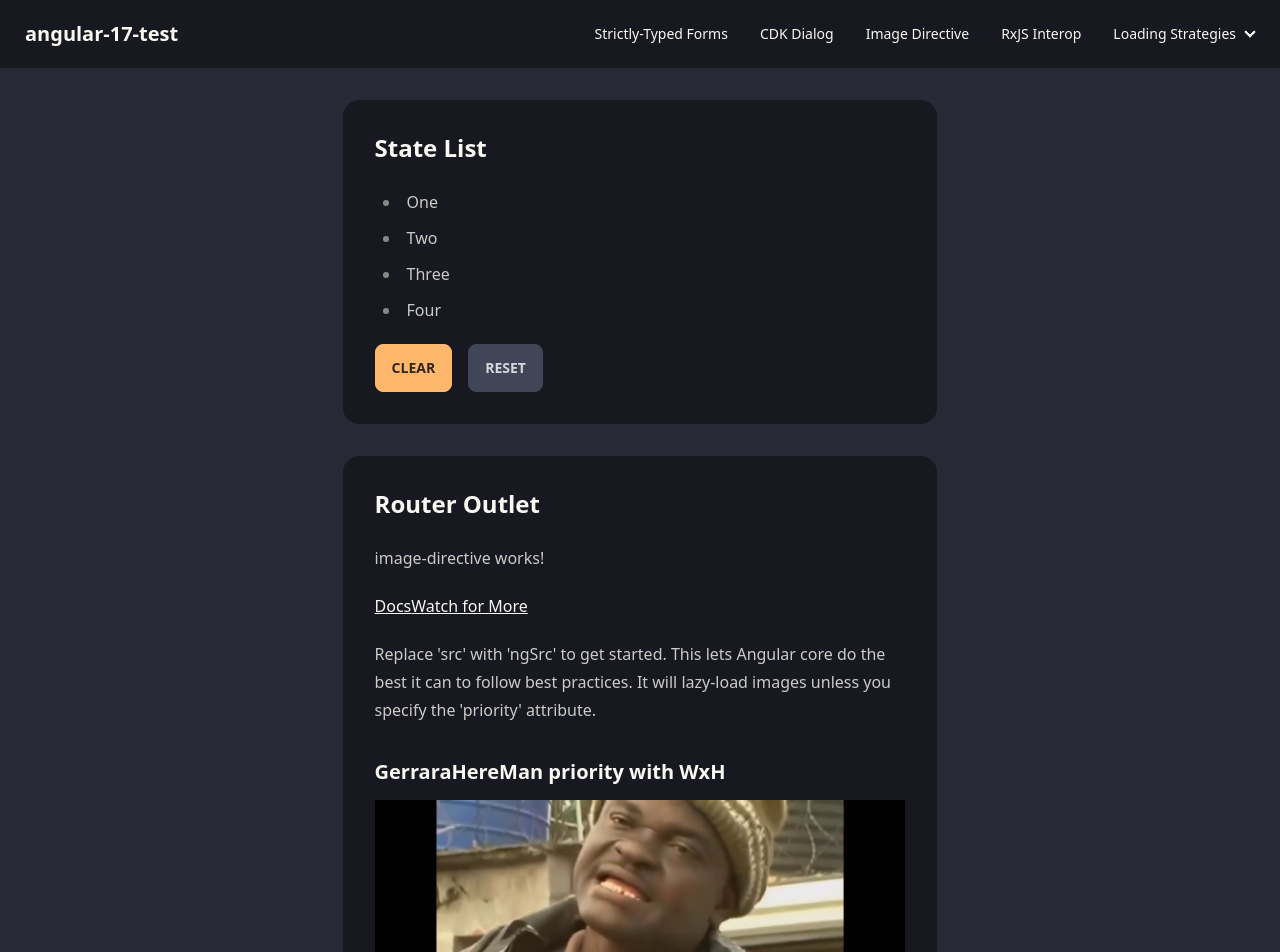
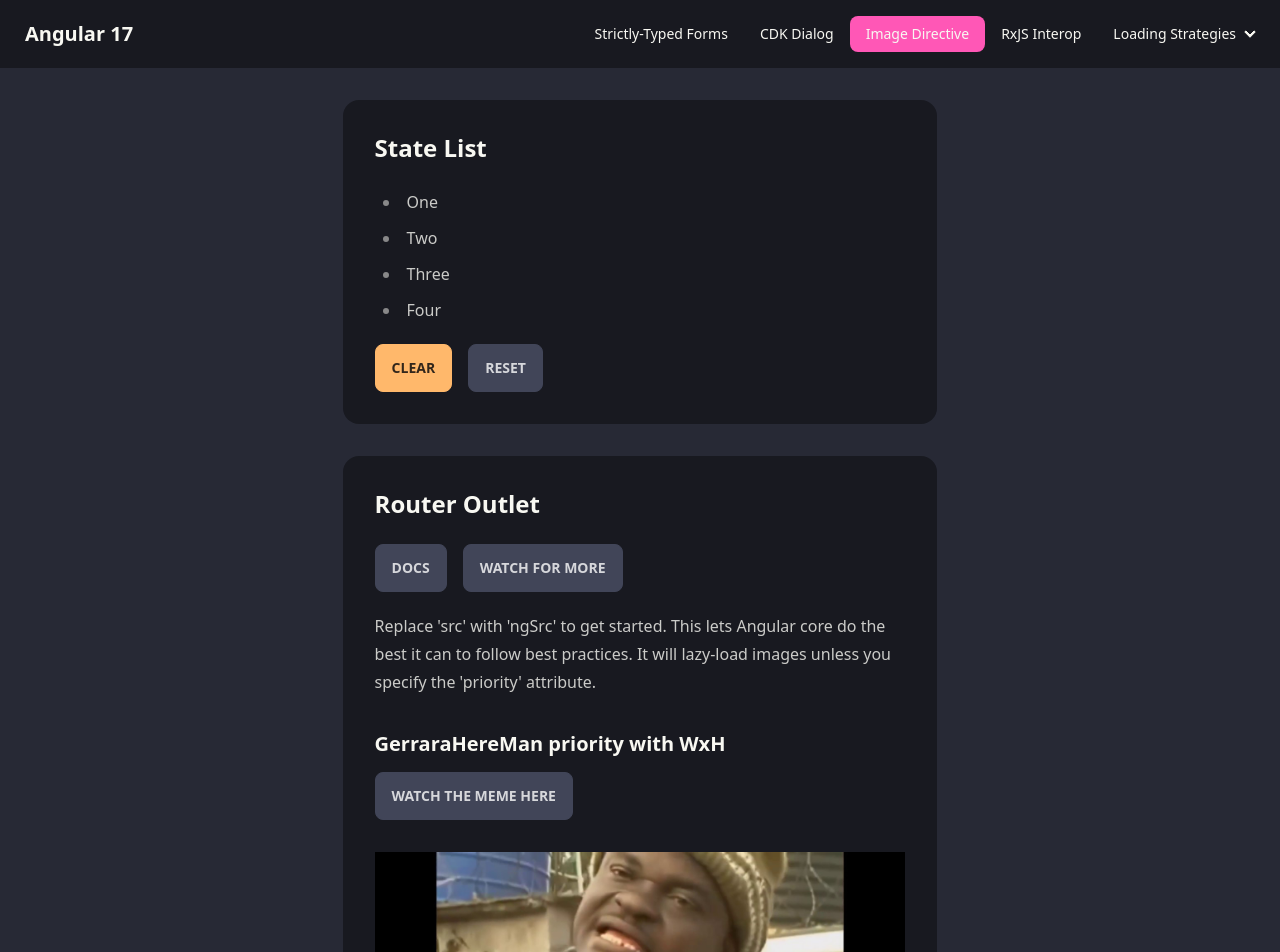
Before and after one commit to theadley/Angular17-Experiments, an Angular app: page /images in a window 1280 px wide. Shown: the top 952 px of the page. Built offline with nearby package versions, Linux system fonts and the light colour scheme.

Commit message:
feat: Angular 14-17 changes
Style update: Image Directive

```diff
--- a/src/app/app.component.ts
+++ b/src/app/app.component.ts
@@ -1,12 +1,12 @@
 import {Component, inject} from '@angular/core';
 import {CommonModule} from '@angular/common';
-import {RouterLink, RouterOutlet} from '@angular/router';
+import {RouterLink, RouterLinkActive, RouterOutlet} from '@angular/router';
 import {SignalStoreService} from "./services/signal-store.service";
 
 @Component({
   selector: 'app-root',
   standalone: true,
-  imports: [CommonModule, RouterOutlet, RouterLink],
+  imports: [CommonModule, RouterOutlet, RouterLink, RouterLinkActive],
   template: `
     <div class="navbar bg-base-200 mb-8">
       <div class="flex-1">
@@ -14,19 +14,19 @@ import {SignalStoreService} from "./services/signal-store.service";
       </div>
       <div class="flex-none">
         <ul class="menu menu-horizontal px-1">
-          <li><a routerLink="/typed-forms">Strictly-Typed Forms</a></li>
-          <li><a routerLink="/cdk-dialog">CDK Dialog</a></li>
-          <li><a routerLink="/images">Image Directive</a></li>
-          <li><a routerLink="/rxjs">RxJS Interop</a></li>
+          <li><a routerLink="/typed-forms" routerLinkActive="bg-primary-focus">Strictly-Typed Forms</a></li>
+          <li><a routerLink="/cdk-dialog" routerLinkActive="bg-primary-focus">CDK Dialog</a></li>
+          <li><a routerLink="/images" routerLinkActive="bg-primary-focus">Image Directive</a></li>
+          <li><a routerLink="/rxjs" routerLinkActive="bg-primary-focus">RxJS Interop</a></li>
           <li>
             <details>
               <summary>
                 Loading Strategies
               </summary>
               <ul class="p-2 bg-base-100">
-                <li><a routerLink="/not-lazy">Load Active</a></li>
-                <li><a routerLink="/lazy">Load Lazy</a></li>
-                <li><a routerLink="/lazy/123">Load Lazy ID</a></li>
+                <li><a routerLink="/not-lazy" routerLinkActive="bg-primary-focus">Load Active</a></li>
+                <li><a routerLink="/lazy" routerLinkActive="bg-primary-focus">Load Lazy</a></li>
+                <li><a routerLink="/lazy/123" routerLinkActive="bg-primary-focus">Load Lazy ID</a></li>
               </ul>
             </details>
           </li>
@@ -58,7 +58,7 @@ import {SignalStoreService} from "./services/signal-store.service";
 })
 export class AppComponent {
   protected store = inject(SignalStoreService);
-  title = 'angular-17-test';
+  title = 'Angular 17';
 
   emptyList() {
     this.store.list.set([]);
--- a/src/app/components/image-directive/image-directive.component.html
+++ b/src/app/components/image-directive/image-directive.component.html
@@ -1,13 +1,14 @@
-<p>image-directive works!</p>
-<a href="https://angular.io/guide/image-directive">Docs</a>
-<a href="https://www.youtube.com/watch?v=uE4GM3sKsgk&ab_channel=Angular">Watch for More</a>
+<a href="https://angular.io/guide/image-directive" class="btn btn-neutral mr-4">Docs</a>
+<a href="https://www.youtube.com/watch?v=uE4GM3sKsgk&ab_channel=Angular" class="btn btn-neutral">Watch for More</a>
 <p>
   Replace 'src' with 'ngSrc' to get started. This lets Angular core do the best it can to follow best practices.
   It will lazy-load images unless you specify the 'priority' attribute.
 </p>
 
 <h3>GerraraHereMan priority with WxH</h3>
+<a class="btn btn-neutral" href="https://www.youtube.com/watch?v=52roqup9cm0&ab_channel=TsoHimself">Watch the meme here</a>
 <img ngSrc="assets/img/gerara-here.jpeg" alt="Gerara Here" width="1280" height="720" priority>
+<em>{{resultantImgTag}}</em>
 <h3>Another one with fill would look like this:</h3>
 <span>{{stringifiedImgTag}}</span>
 <!--<img ngSrc="assets/img/gerara-here.jpeg" alt="Gerara Here" fill>-->
--- a/src/app/components/image-directive/image-directive.component.ts
+++ b/src/app/components/image-directive/image-directive.component.ts
@@ -1,4 +1,4 @@
-import { Component } from '@angular/core';
+import {Component} from '@angular/core';
 import {CommonModule, IMAGE_CONFIG, ImageLoaderConfig, NgOptimizedImage} from '@angular/common';
 
 @Component({
@@ -7,20 +7,21 @@ import {CommonModule, IMAGE_CONFIG, ImageLoaderConfig, NgOptimizedImage} from '@
   imports: [CommonModule, NgOptimizedImage],
   templateUrl: './image-directive.component.html',
   styleUrls: ['./image-directive.component.sass'],
-  providers: [
-    {
-      provide: IMAGE_CONFIG,
-      useValue: (config: ImageLoaderConfig) => {
-        return `http://localhost:4200/assets/img?src=${config.src}&width=${config.width}`;
-      },
-      // useValue: {
-      //   breakpoints: [16, 48, 96, 128, 384, 640, 750, 828, 1080, 1200, 1920]
-      // }
-    },
-  ],
+  // providers: [
+  //   {
+  //     provide: IMAGE_CONFIG,
+  //     useValue: (config: ImageLoaderConfig) => {
+  //       return `http://localhost:4200/assets/img?src=${config.src}&width=${config.width}`;
+  //     },
+  //     // useValue: {
+  //     //   breakpoints: [16, 48, 96, 128, 384, 640, 750, 828, 1080, 1200, 1920]
+  //     // }
+  //   },
+  // ],
 })
 export class ImageDirectiveComponent {
   // This is cool
   // https://johnfraney.ca/tools/responsive-image-generator/
   stringifiedImgTag = `<img ngSrc="assets/img/img.png" alt="Title" fill>`;
+  resultantImgTag = `<img ngsrc="assets/img/gerara-here.jpeg" alt="Gerara Here" width="1280" height="720" priority="" ng-reflect-ng-src="assets/img/gerara-here.jpeg" ng-reflect-width="1280" ng-reflect-height="720" ng-reflect-priority="" loading="eager" fetchpriority="high" ng-img="true" src="assets/img/gerara-here.jpeg">`;
 }
```
Also changed, not shown: 1 other file (tests, documents, lock files or other folders).
